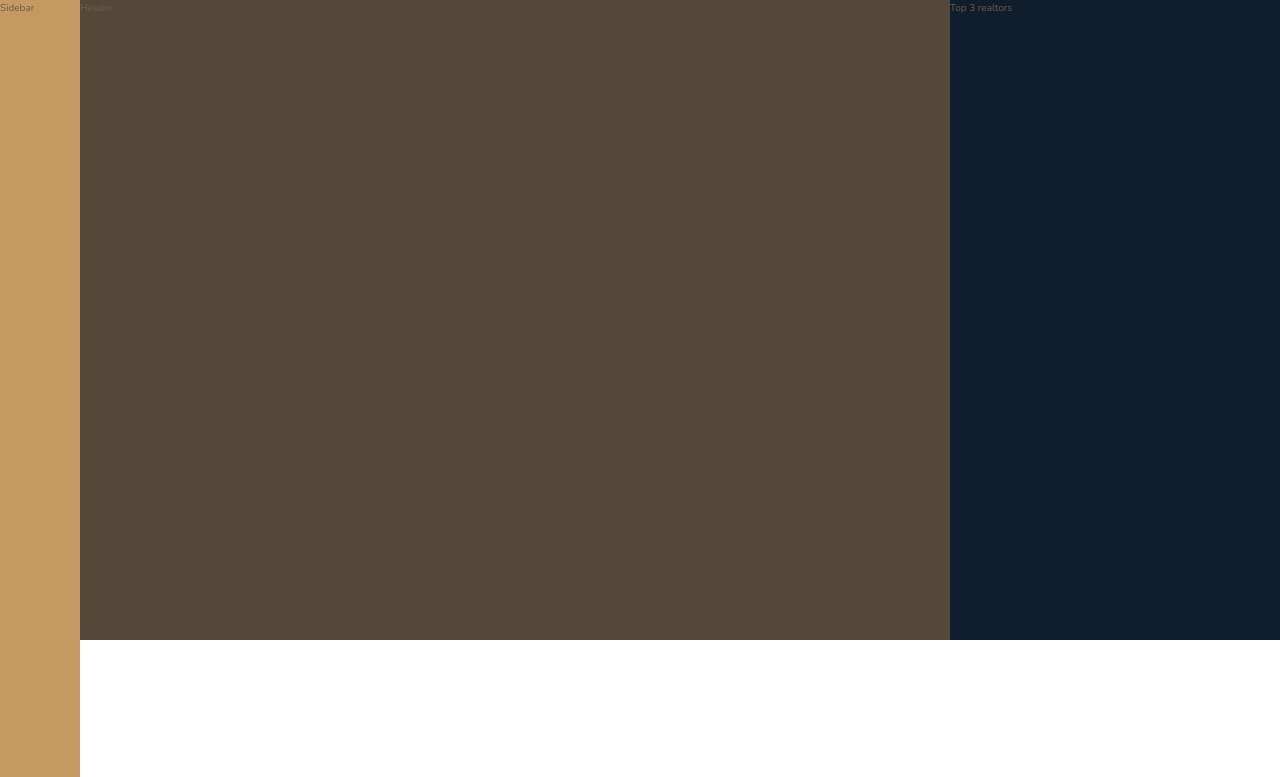
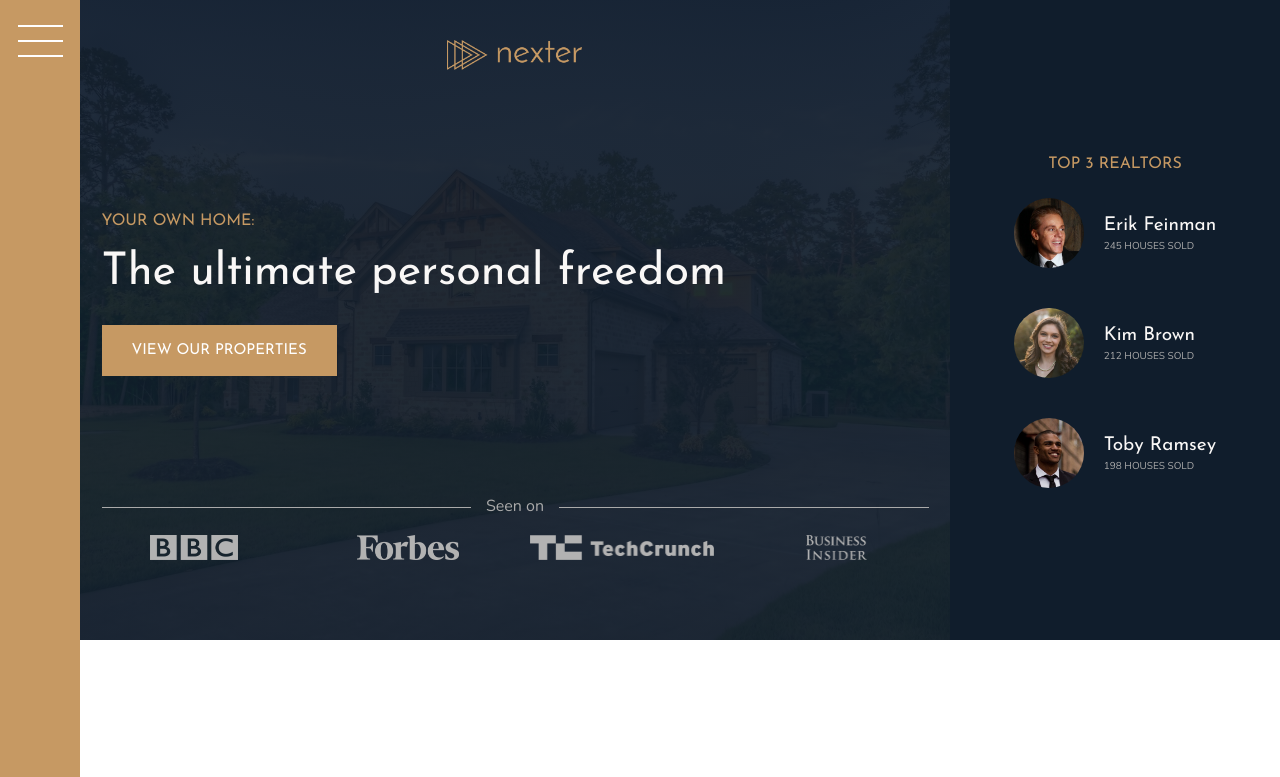
Before and after one commit to s1eepercat/nexter, a website: page index.html in a window 1280 px wide. Shown: the top 777 px of the page. Drawn offline with nearby package versions, Linux system fonts and the light colour scheme.

Commit message:
header, realtors, sidebar added

```diff
--- a/index.html
+++ b/index.html
@@ -15,13 +15,40 @@
 
 <body class="container">
     <div class="sidebar">
-        Sidebar
+        <button class="nav-btn"></button>
     </div>
     <header class="header">
-        Header
+        <img src="img/logo.png" alt="Nexter logo" class="header__logo">
+        <h3 class="heading-3">Your own home:</h3>
+        <h1 class="heading-1">The ultimate personal freedom</h1>
+        <button class="btn header__btn">View our properties</button>
+        <div class="header__seenon-text">Seen on</div>
+        <div class="header__seenon-logos">
+            <img src="img/logo-bbc.png" alt="Seen on logo 1">
+            <img src="img/logo-forbes.png" alt="Seen on logo 2">
+            <img src="img/logo-techcrunch.png" alt="Seen on logo 3">
+            <img src="img/logo-bi.png" alt="Seen on logo 4">
+        </div>
     </header>
     <div class="realtors">
-        Top 3 realtors
+        <h3 class="heading-3">Top 3 Realtors</h3>
+        <div class="realtors__list">
+            <img src="img/realtor-1.jpeg" alt="realtor 1" class="realtors__img">
+            <div class="realtors__details">
+                <h4 class="heading-4 heading-4--light">Erik Feinman</h4>
+                <p class="realtors__sold">245 houses sold</p>
+            </div>
+            <img src="img/realtor-2.jpeg" alt="realtor 2" class="realtors__img">
+            <div class="realtors__details">
+                <h4 class="heading-4 heading-4--light">Kim Brown</h4>
+                <p class="realtors__sold">212 houses sold</p>
+            </div>
+            <img src="img/realtor-3.jpeg" alt="realtor 3" class="realtors__img">
+            <div class="realtors__details">
+                <h4 class="heading-4 heading-4--light">Toby Ramsey</h4>
+                <p class="realtors__sold">198 houses sold</p>
+            </div>
+        </div>
     </div>
     <section class="features">
         <div class="feature">
--- a/sass/_header.scss
+++ b/sass/_header.scss
@@ -1,5 +1,55 @@
 .header {
-    background-color: $color-grey-dark-1;
+    grid-column: full-start / col-end 6;
+    background-image: linear-gradient(rgba($color-secondary,.93),rgba($color-secondary,.93)), url(../img/hero.jpeg);
+    background-size: cover;
+    background-position: center;
+    padding: 8rem;
+    padding-top: 4rem;
 
-    grid-column: full-start / col-end 6;
+    display: grid;
+    grid-template-rows: 1fr min-content 6rem 1fr;
+    grid-template-columns: max-content;
+    grid-row-gap: 1.5rem;
+    justify-content: center;
+
+    &__logo {
+        height: 3rem;
+        justify-self: center;
+    }
+
+    &__btn {
+        align-self: start;
+        justify-self: start;
+    }
+
+    &__seenon-text {
+        display: grid;
+        grid-template-columns: 1fr max-content 1fr;
+        align-items: center;
+        grid-gap: 1.5rem;
+
+        font-size: 1.6rem;
+        color: $color-grey-light-2;
+
+        &::before,
+        &::after {
+            content: "";
+            height: 1px;
+            display: block;
+            background-color: currentColor;
+        }
+    }
+
+    &__seenon-logos {
+        display: grid;
+        grid-template-columns: repeat(4,1fr);
+        grid-gap: 3rem;
+        justify-items: center;
+
+        img {
+            height: 2.5rem;
+            filter: brightness(70%);
+        }
+    }
+
 }
--- a/sass/_realtors.scss
+++ b/sass/_realtors.scss
@@ -1,5 +1,31 @@
 .realtors {
     background-color: $color-secondary;
+    grid-column: col-start 7 / full-end;
+    padding: 3rem;
 
-    grid-column: col-start 7 / full-end;
+    display: grid;
+    align-content: center;
+    justify-content: center;
+    grid-row-gap: 2rem;
+    justify-items: center;
+
+    &__list {
+        display: grid;
+        grid-template-columns: min-content max-content;
+        grid-column-gap: 2rem;
+        grid-row-gap: 5vh;
+        align-items: center;
+    }
+
+    &__img {
+        width: 7rem;
+        border-radius: 50%;
+        display: block;
+    }
+
+    &__sold {
+        text-transform: uppercase;
+        color: $color-grey-light-2;
+        margin-top: -3px;
+    }
 }
--- a/sass/_sidebar.scss
+++ b/sass/_sidebar.scss
@@ -3,4 +3,39 @@
 
     grid-column: sidebar-start / sidebar-end;
     grid-row: 1/-1;
+
+    display: flex;
+    justify-content: center;
 }
+
+.nav-btn {
+    border: none;
+    border-radius: 0;
+
+    background-color: #fff;
+    height: 2px;
+    width: 4.5rem;
+
+    margin-top: 4rem;
+
+    &:focus {
+        outline: none;
+    }
+
+    &::before,
+    &::after {
+        background-color: #fff;
+        content: "";
+        height: 2px;
+        width: 4.5rem;
+        display: block;
+    }
+
+    &::before {
+        transform:translateY(-1.5rem);
+    }
+
+    &::after {
+        transform: translateY(1.3rem);
+    }
+}
--- a/sass/_typography.scss
+++ b/sass/_typography.scss
@@ -5,6 +5,10 @@
 
 .heading-1 {
     @extend %heading;
+
+    font-size: 4.5rem;
+    color: $color-grey-light-1;
+    line-height: 1;
 }
 
 .heading-2 {
```
Also changed, not shown: css/style.css.
